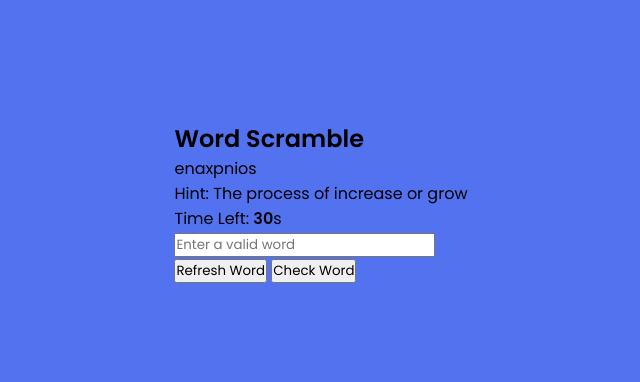
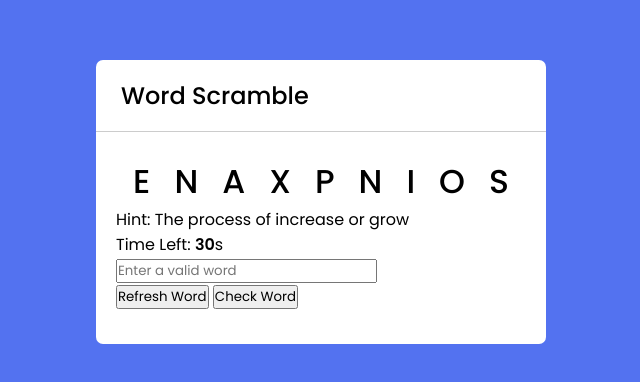
Before and after one commit to madhumithavenu/02_game_js_dom_word_scramble_game, a plain HTML site: page index.html in a window 1280 px wide. Shown: the part 198-580 px from the top of the page, without its empty margins (319-959 px from the left). Drawn offline with Linux system fonts and the light colour scheme.

Commit message:
Adding margins

```diff
--- a/style.css
+++ b/style.css
@@ -13,3 +13,25 @@ body{
     min-height: 100vh;
     background: #5372F0;
 }
+.container{
+    width: 450px;
+    border-radius: 7px;
+    background: #fff;
+}
+.container h2{
+    font-style: 25px;
+    font-weight: 500;
+    padding: 18px 25px;
+    border-bottom: 1px solid #ccc;
+}
+.container .content{
+    margin: 25px 20px 35px;
+}
+.content .word{
+    font-size: 33px;
+    font-weight: 500;
+    text-align: center;
+    letter-spacing: 24px;
+    margin-right: -24px;
+    text-transform: uppercase;
+}
```
